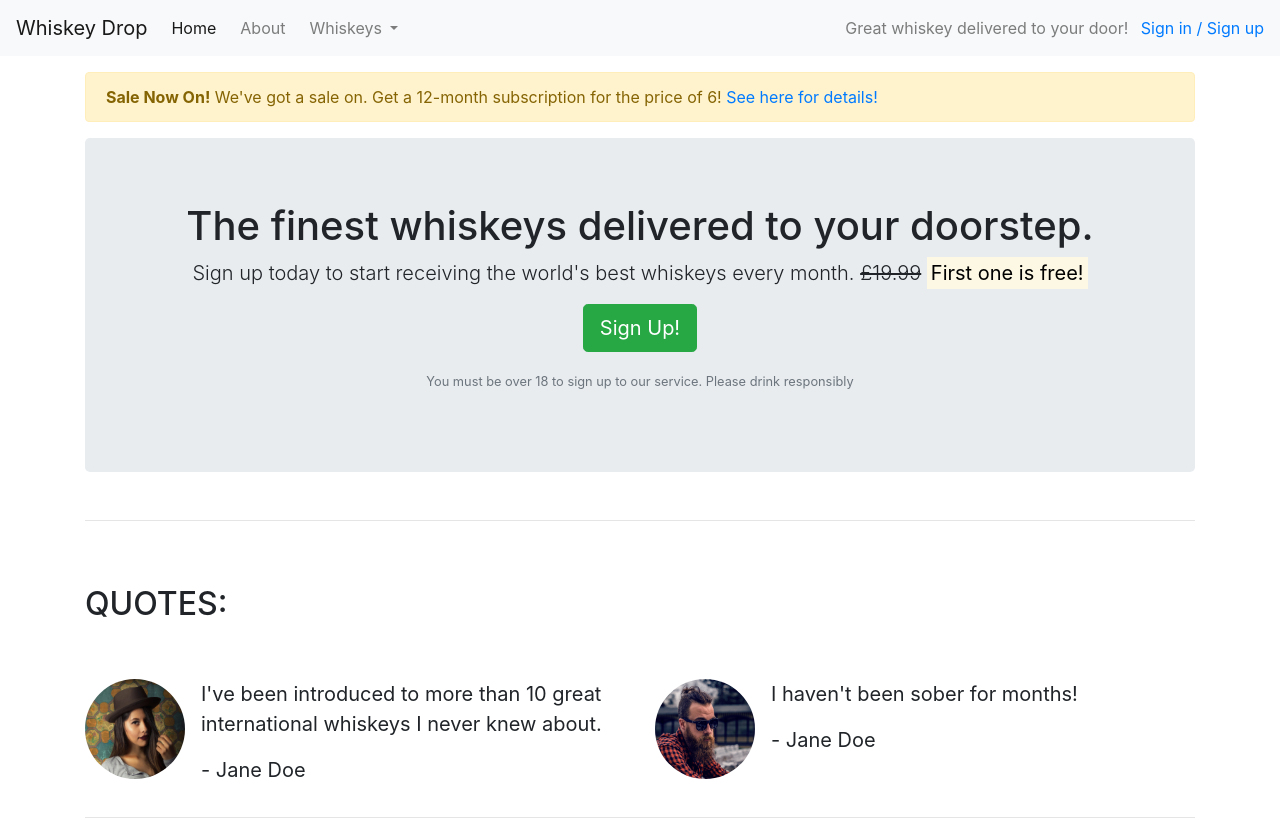
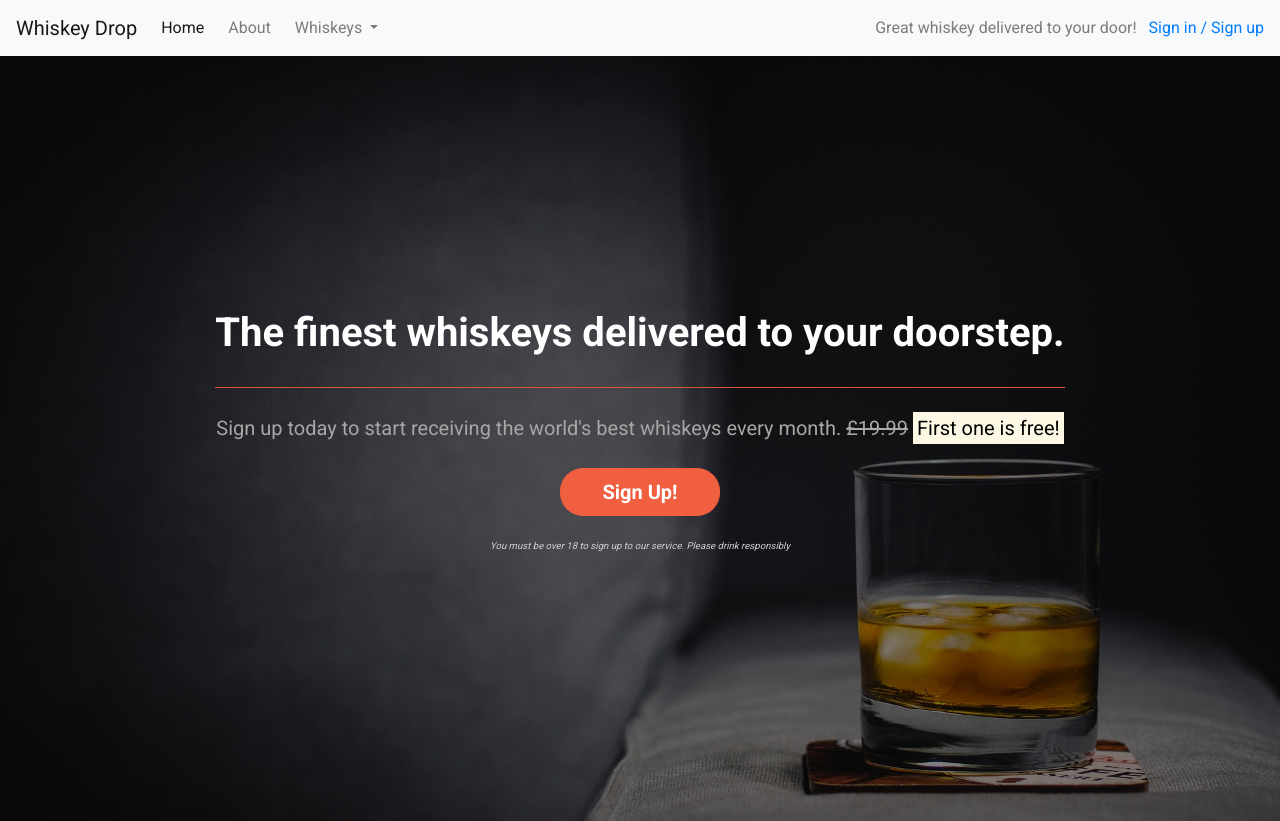
Before and after one commit to Yahya-H-Mohamed/Bootstrap-Practice-Whiskey-Page, a plain HTML site: page index.html in a window 1280 px wide. Shown: the top 821 px of the page. Drawn offline with nearby package versions, Linux system fonts and the light colour scheme.

Commit message:
add styling to callout section

```diff
--- /dev/null
+++ b/assets/css/style.css
@@ -0,0 +1,92 @@
+body{
+    font-family: "Roboto", "sans-serif";
+}
+
+.alert-container{}
+
+.callout-container{
+    height: 100vh;
+    background: url(../images/whiskey-background.jpg) no-repeat bottom right fixed;
+    -webkit-background-size: cover;
+    -moz-background-size: cover;
+    -o-background-size: cover;
+    background-size: cover;
+
+    display: flex;
+    align-items: center;
+    justify-content: center;
+
+    position: relative;
+}
+
+.opaque-overlay{
+    position: absolute;
+    top: 0;
+    left: 0;
+    height: 100%;
+    width: 100%;
+    background-color: rgba(0, 0, 0, 0.5);
+}
+
+.quotes-container{}
+
+.features-container{}
+
+/*BLOCK DIVIDERS*/
+
+.block-divider{
+    width: 75px;
+    height: 5px;
+    border: 0;
+}
+
+.block-divider--orange{
+    background-color: #f05f40;
+}
+
+.block-divider--short{}
+
+/*JUMBOTRON*/
+
+.jumbotron{
+    background-color: transparent;
+}
+
+.jumbotron-header{
+    color: white;
+    font-weight: bold;
+    margin-bottom: 30px;
+}
+
+.jumbotron .lead{
+    margin: 25px 0px;
+    color: #a7a7a7;
+}
+
+.jumbotron small{
+    font-size: 60%;
+    font-style: italic;
+    color: #d0d0d0;
+}
+
+/*Buttons*/
+
+.btn--cta{
+    font-weight: bold;
+    border-radius: 23px;
+    width: 160px;
+}
+
+.btn--red{
+    color: white;
+    background-color: #f05f40;
+    border-color: #f05f40;
+}
+
+.btn--red:hover,
+.btn--red:active,
+.btn--red:focus,
+.btn--red:active:focus{
+    background-color: #df4929;
+    border-color: #df4929;
+}
--- a/index.html
+++ b/index.html
@@ -6,6 +6,8 @@
     <title>Whiskey Drop | Taste a new whiskey every month</title>
     <link rel="stylesheet" href="https://maxcdn.bootstrapcdn.com/bootstrap/4.1.3/css/bootstrap.min.css">
     <script src="https://kit.fontawesome.com/ee50a97aed.js" crossorigin="anonymous"></script>
+    <link href="https://fonts.googleapis.com/css?family=Roboto:400,700" rel="stylesheet">
+    <link rel="stylesheet" href="assets/css/style.css" type="text/css">
 </head>
 
 <body>
@@ -40,8 +42,8 @@
         <a href="">Sign in / Sign up</a>
         </div>
     </nav>
-
-    <article class="container mt-3">
+<!-- Alert
+    <div class="container alert-container">
         <div class="row d-none d-sm-block">
             <div class="col-12">
                 <div class="alert alert-warning">
@@ -49,21 +51,26 @@
                 </div>
             </div>
         </div>
+    -->
+        <div class="container-fluid callout-container">
         <!-- Callout -->
+         <div class="opaque-overlay">&nbsp;</div>
         <div class="row">
             <div class="col-12">
                 <section class="callout jumbotron text-center">
-                    <h1>The finest whiskeys delivered to your doorstep.</h1>
+                    <h1 class="jumbotron-header">The finest whiskeys delivered to your doorstep.</h1>
+                    <hr class="block-divider--orange">
                     <p class="lead">Sign up today to start receiving the world's best whiskeys every month. <s class="d-none d-sm-inline">£19.99</s> <span class="d-inline d-sm-none"><br></span> <strong><mark>First one is free!</mark></strong></p>
-                    <p><button class="btn btn-success btn-lg" data-toggle="modal" data-target="#signUpModal">Sign Up!</button></p>
+                    <p><button class="btn btn--cta btn--red btn-lg" data-toggle="modal" data-target="#signUpModal">Sign Up!</button></p>
                     <p class="text-muted"><small>You must be over 18 to sign up to our service. Please drink responsibly</small></p>
                 </section>
             </div>
         </div>
         <!-- /.callout -->
-        <hr>
+    </div>
 
         <!-- Quotes -->
+        <div class="container quotes-container">
         <section class="quotes">
             <div class="row">
                 <div class="col-12 my-5">
@@ -101,9 +108,10 @@
             </div>
         </section>
         <!-- /.quotes -->
-        <hr>
+        </div>
 
         <!-- Features -->
+        <div class="features-container">
         <section class="features">
             <div class="row">
                 <div class="col-12 my-5">
@@ -137,7 +145,7 @@
             </div>
         </section>
         <!-- /.features -->
-    </article>
+         </div>
 
     <div class="modal" tabindex="-1" role="dialog" id="signUpModal">
         <div class="modal-dialog" role="document">
```
Also changed, not shown: assets/images/whiskey-background.jpg (added).
